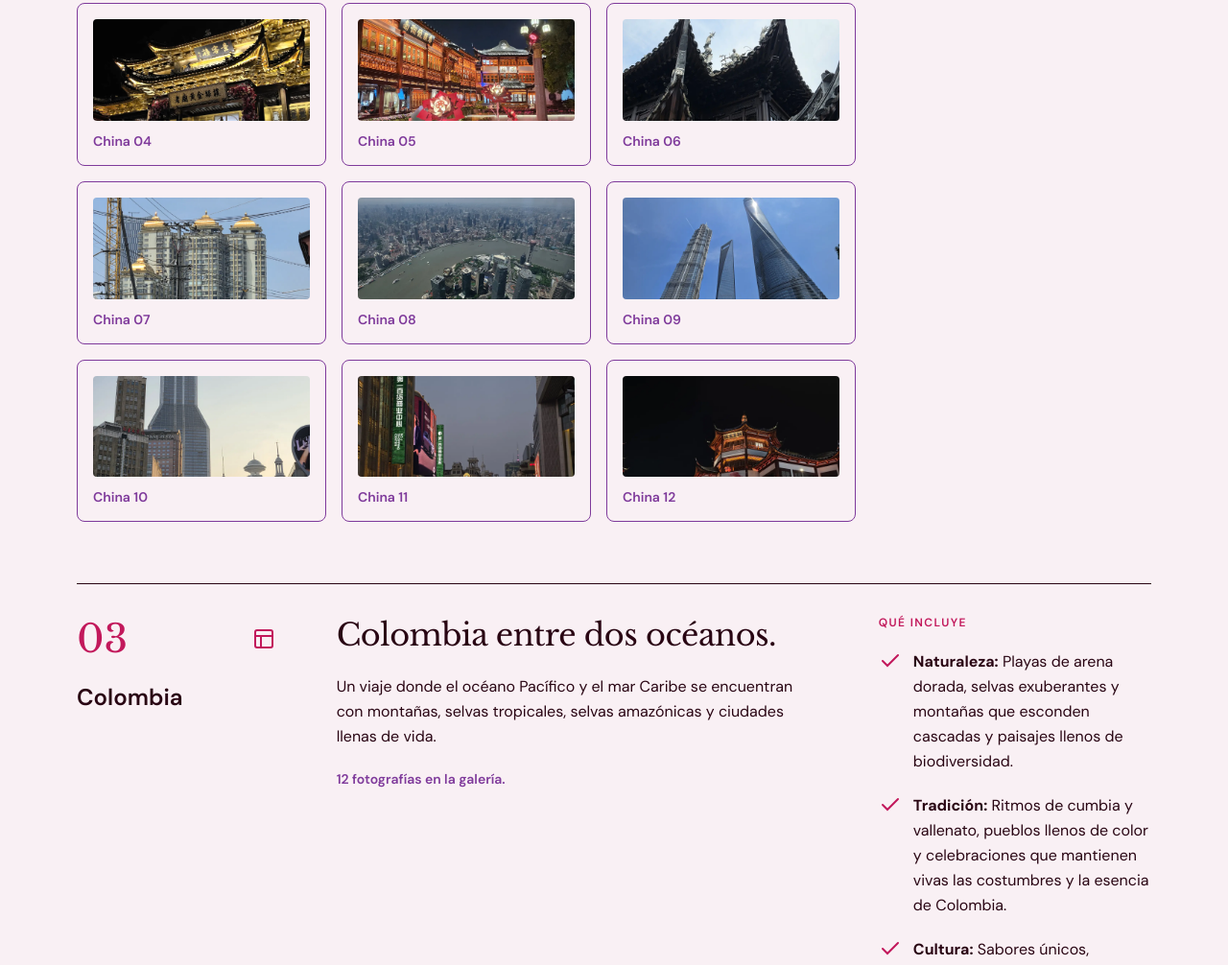
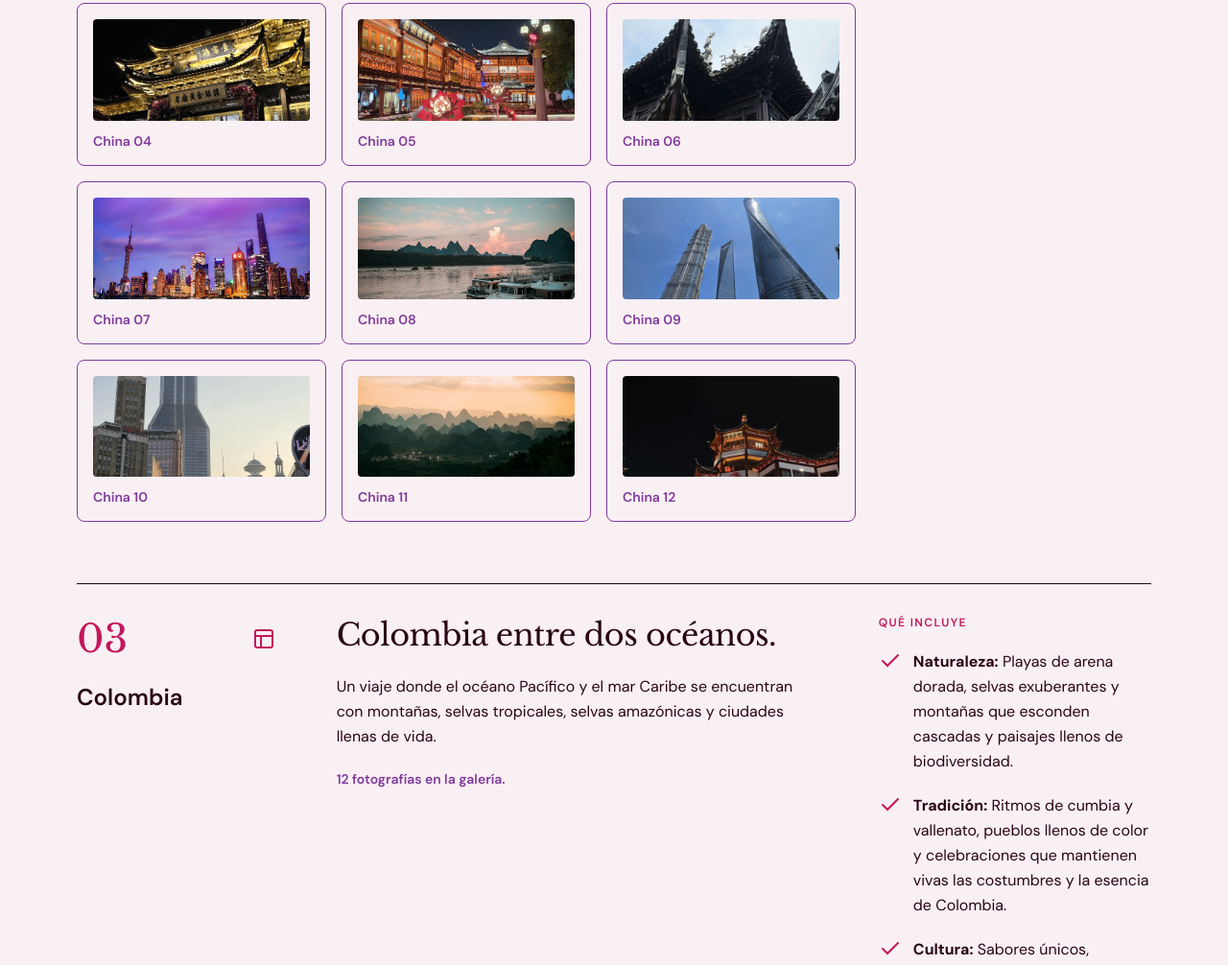
Before and after one commit to Karsu1411/diw-santa-toral, a plain HTML site: page fotos.html in a window 1280 px wide. Shown: the part 2112-3118 px from the top of the page at 96% size. Drawn offline with nearby package versions, Linux system fonts and the light colour scheme.

Commit message:
Sustituye tres fotos de la galería de China por fotos de Unsplash
- China 07, 08 y 11 pasan a img/52.webp (skyline de Shanghái al
  atardecer), img/53.webp (río Li en Yangshuo) e img/54.webp (montañas
  kársticas de Guilin), que armonizan mejor con la paleta y añaden paisaje.
- Las fotos sustituidas (7, 8 y 11) se quedan en img/; la 8 sigue usándose
  como fondo de la presentación de Fotos.
- alt nuevos que describen cada foto.

```diff
--- a/fotos.html
+++ b/fotos.html
@@ -214,11 +214,11 @@
             <figcaption>China 06</figcaption>
           </figure>
           <figure class="foto">
-            <img src="img/7.webp" alt="Edificios residenciales con cúpulas doradas y una grúa en primer plano" />
+            <img src="img/52.webp" alt="Rascacielos de Pudong junto al río Huangpu al atardecer, con el cielo morado y rosa" />
             <figcaption>China 07</figcaption>
           </figure>
           <figure class="foto">
-            <img src="img/8.webp" alt="Vista aérea del río y los rascacielos de Shanghái" />
+            <img src="img/53.webp" alt="Barcos en el río Li frente a montañas kársticas bajo un cielo rosado, en Yangshuo" />
             <figcaption>China 08</figcaption>
           </figure>
           <figure class="foto">
@@ -230,7 +230,7 @@
             <figcaption>China 10</figcaption>
           </figure>
           <figure class="foto">
-            <img src="img/11.webp" alt="Avenida comercial con letreros luminosos al anochecer" />
+            <img src="img/54.webp" alt="Montañas kársticas de Guilin entre la bruma con luz cálida del atardecer" />
             <figcaption>China 11</figcaption>
           </figure>
           <figure class="foto">
```
Also changed, not shown: img/52.webp (added), img/53.webp (added), img/54.webp (added).
